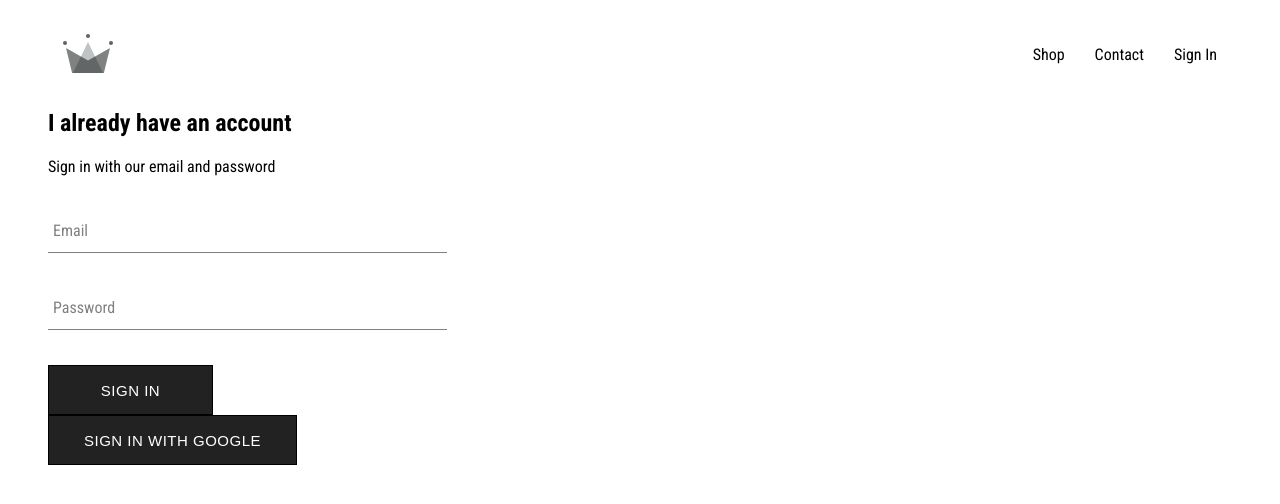
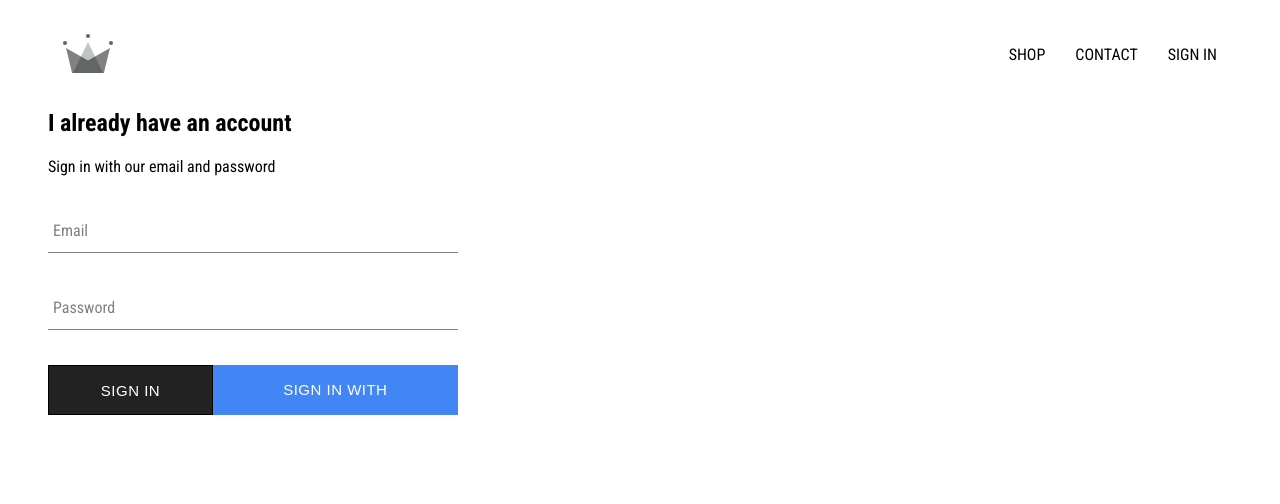
Before and after one commit to SumanIslam/crwn-clothing, a React (Create React App) app: page /signin in a window 1280 px wide. Shown: the top 504 px of the page. Built offline with nearby package versions, Linux system fonts and the light colour scheme; no server answers.

Commit message:
added signout function using firebase auth and do some small changes

```diff
--- a/src/App.css
+++ b/src/App.css
@@ -1,6 +1,8 @@
+* {
+  box-sizing: border-box;
+}
 body {
   padding: 1.2rem 3rem;
-
 }
 
 a {
--- a/src/App.js
+++ b/src/App.js
@@ -1,15 +1,40 @@
 import React from 'react';
 import { Route, Switch } from 'react-router-dom';
 import './App.css';
+import Header from './components/header/header.component';
+import { auth } from './firebase/firebase.utils';
 import Homepage from './pages/homepage/homepage.components';
 import ShopPage from './pages/shop/shop.component';
-import Header from './components/header/header.component';
 import SignInAndSignOut from './pages/sign-in-and-sign-out-page/sign-in-and-sign-out-page.component';
 
-function App() {
+class App extends React.Component {
+  unsubscribeFromAuth = null;
+
+  constructor() {
+    super();
+    this.state = {
+      currentUser: null,
+    };
+  }
+
+  componentDidMount() {
+    this.unsubscribeFromAuth = auth.onAuthStateChanged((user) => {
+      this.setState({ currentUser: user });
+
+      console.log(user);
+    });
+  }
+
+  componentWillUnmount() {
+    this.unsubscribeFromAuth();
+  }
+
+  render() {
+    const { currentUser } = this.state;
+
     return (
       <div>
-      <Header />
+        <Header currentUser={currentUser} />
         <Switch>
           <Route exact path="/" component={Homepage} />
           <Route exact path="/shop" component={ShopPage} />
@@ -18,5 +43,6 @@ function App() {
       </div>
     );
   }
+}
 
 export default App;
--- a/src/components/custom-button/custom-button.component.jsx
+++ b/src/components/custom-button/custom-button.component.jsx
@@ -1,8 +1,8 @@
 import './custom-button.styles.scss';
 
-const CustomButton = ({ children, ...otherProps }) => (
+const CustomButton = ({ children, isGoogleSignIn, ...otherProps }) => (
   // eslint-disable-next-line react/button-has-type
-  <button className="custom-button" {...otherProps}>
+  <button className={`${isGoogleSignIn ? 'google-sign-in' : ''}  custom-button`} {...otherProps}>
     {children}
   </button>
 );
--- a/src/components/custom-button/custom-button.styles.scss
+++ b/src/components/custom-button/custom-button.styles.scss
@@ -19,4 +19,14 @@
     background-color: white;
     color: #222;
   }
+  &.google-sign-in {
+    background-color: #4285f4;
+    color: white;
+    border: none;
+
+    &:hover {
+      background-color: #357ae8;
+      border: none;
+    }
+  }
 }
--- a/src/components/header/header.component.jsx
+++ b/src/components/header/header.component.jsx
@@ -1,8 +1,9 @@
 import { Link } from 'react-router-dom';
 import { ReactComponent as Logo } from '../../assets/4.3 crown.svg';
+import { auth } from '../../firebase/firebase.utils';
 import './header.styles.scss';
 
-const Header = () => (
+const Header = ({ currentUser }) => (
   <div className="header">
     <Link className="logo-container" to="/">
       <Logo className="logo" />
@@ -14,9 +15,15 @@ const Header = () => (
       <Link className="option" to="/contact">
         Contact
       </Link>
-      <Link className="option" to="/signin">
-        Sign In
-      </Link>
+      {currentUser ? (
+        <div role="button" tabIndex="0" className="option" onClick={() => auth.signOut()}>
+          SIGN OUT
+        </div>
+      ) : (
+        <Link className="option" to="/signin">
+          Sign In
+        </Link>
+      )}
     </div>
   </div>
 );
--- a/src/components/header/header.styles.scss
+++ b/src/components/header/header.styles.scss
@@ -19,6 +19,8 @@
 
     .option {
       padding: 10px 15px;
+      text-transform: uppercase;
+      cursor: pointer;
     }
   }
 }
--- a/src/components/sign-in/sign-in.styles.scss
+++ b/src/components/sign-in/sign-in.styles.scss
@@ -1,3 +1,9 @@
 .sign-in {
-  width: 30vw;
+  width: 32vw;
 }
+
+.buttons {
+  display: flex;
+  justify-content: space-between;
+  align-items: center;
+}
--- a/src/components/sign-in/sing-in.component.jsx
+++ b/src/components/sign-in/sing-in.component.jsx
@@ -27,7 +27,7 @@ class SignIn extends Component {
     const { email, password } = this.state;
     return (
       <div className="sign-in">
-        <h2>I already have an account</h2>
+        <h2 className="title">I already have an account</h2>
         <span>Sign in with our email and password</span>
 
         <form onSubmit={this.handleSubmit}>
@@ -49,8 +49,12 @@ class SignIn extends Component {
             handleChange={this.handleChange}
             required
           />
-          <CustomButton type="submit">Sign In</CustomButton>
-          <CustomButton onClick={signInWithGoogle}>Sign in with Google</CustomButton>
+          <div className="buttons">
+            <CustomButton type="submit">Sign In</CustomButton>
+            <CustomButton onClick={signInWithGoogle} isGoogleSignIn>
+              Sign in with Google
+            </CustomButton>
+          </div>
         </form>
       </div>
     );
```
Lines whose indentation alone changed are shown as unchanged.
